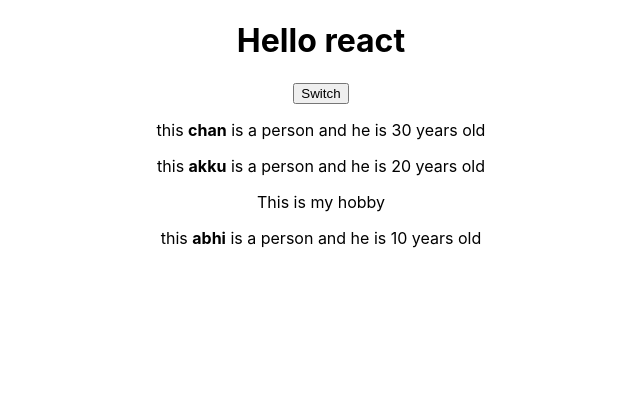
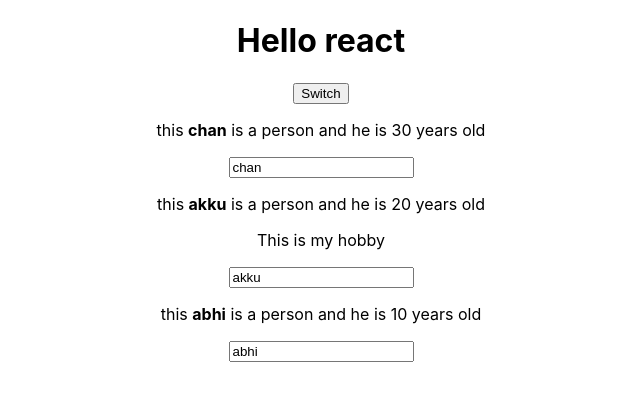
Before and after one commit to Chandan-Saini/new-prctc-app, a React (Create React App) app: page / in a window 1280 px wide. Shown: the top 400 px of the page, without its empty margins (319-959 px from the left). Built offline with nearby package versions, Linux system fonts and the light colour scheme.

Commit message:
learnt binding

```diff
--- a/src/App.js
+++ b/src/App.js
@@ -11,23 +11,34 @@
    ]}
 
 
-   nameSwitchHandler = ()=>{
+   nameSwitchHandler = (newName)=>{
      this.setState({
        persons:[
-         {name:"chan2",age:30},
+         {name:newName,age:30},
          {name:"akku",age:20},
          {name:"abhi",age:120},
         ]
      })
    }
+
+   nameChangedHandler=(event)=>{
+        this.setState({
+       persons:[
+         {name:"aka",age:30},
+         {name: event.target.value, age:20},
+         {name:"abhi",age:120},
+        ]
+     })
+   }
+
   render () {return (
     <div className="App">
       <h1>Hello react</h1>
-      <button onClick={this.nameSwitchHandler}>
+      <button onClick={this.nameSwitchHandler.bind(this,"deepu")}>
         Switch
       </button>
-      <Person className="Per" name={this.state.persons[0].name} age={this.state.persons[0].age} />
-      <Person className="Per" name={this.state.persons[1].name} age={this.state.persons[1].age}> This is my hobby</Person>
+      <Person className="Per" click={this.nameSwitchHandler.bind(this,"kundan")} name={this.state.persons[0].name} age={this.state.persons[0].age} />
+      <Person className="Per" changed={this.nameChangedHandler} name={this.state.persons[1].name} age={this.state.persons[1].age}> This is my hobby</Person>
       <Person className="Per" name={this.state.persons[2].name} age={this.state.persons[2].age}/>
     </div>
   );
--- a/src/Person/Person.js
+++ b/src/Person/Person.js
@@ -1,7 +1,8 @@
 const person= (props)=>{
     return (<div>
-        <p >this <b>{props.name}</b> is a person and he is {props.age} years old</p>
+        <p onClick={props.click} >this <b>{props.name}</b> is a person and he is {props.age} years old</p>
     <p>{props.children}</p>
+    <input onChange={props.changed} value={props.name} ></input>
     </div>)
 }
 
```
